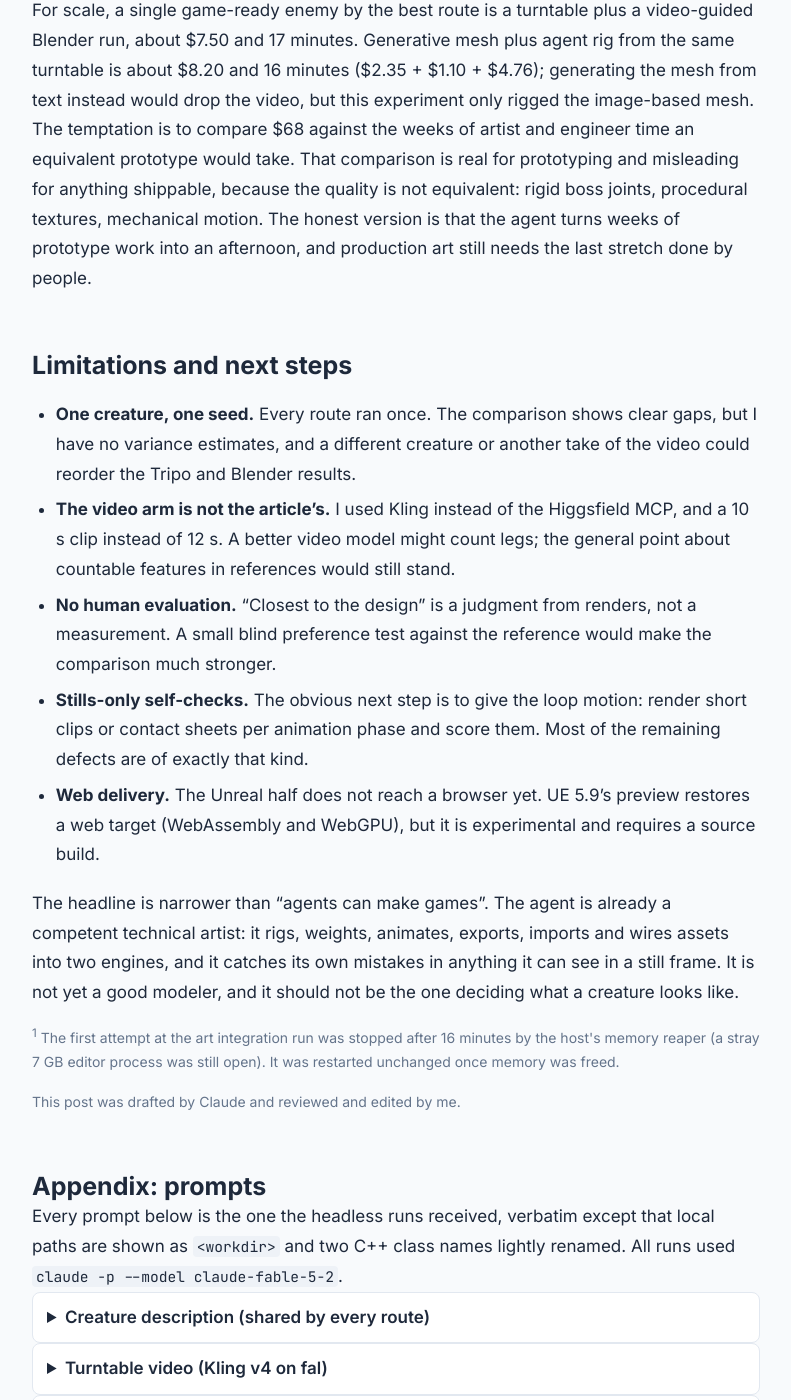
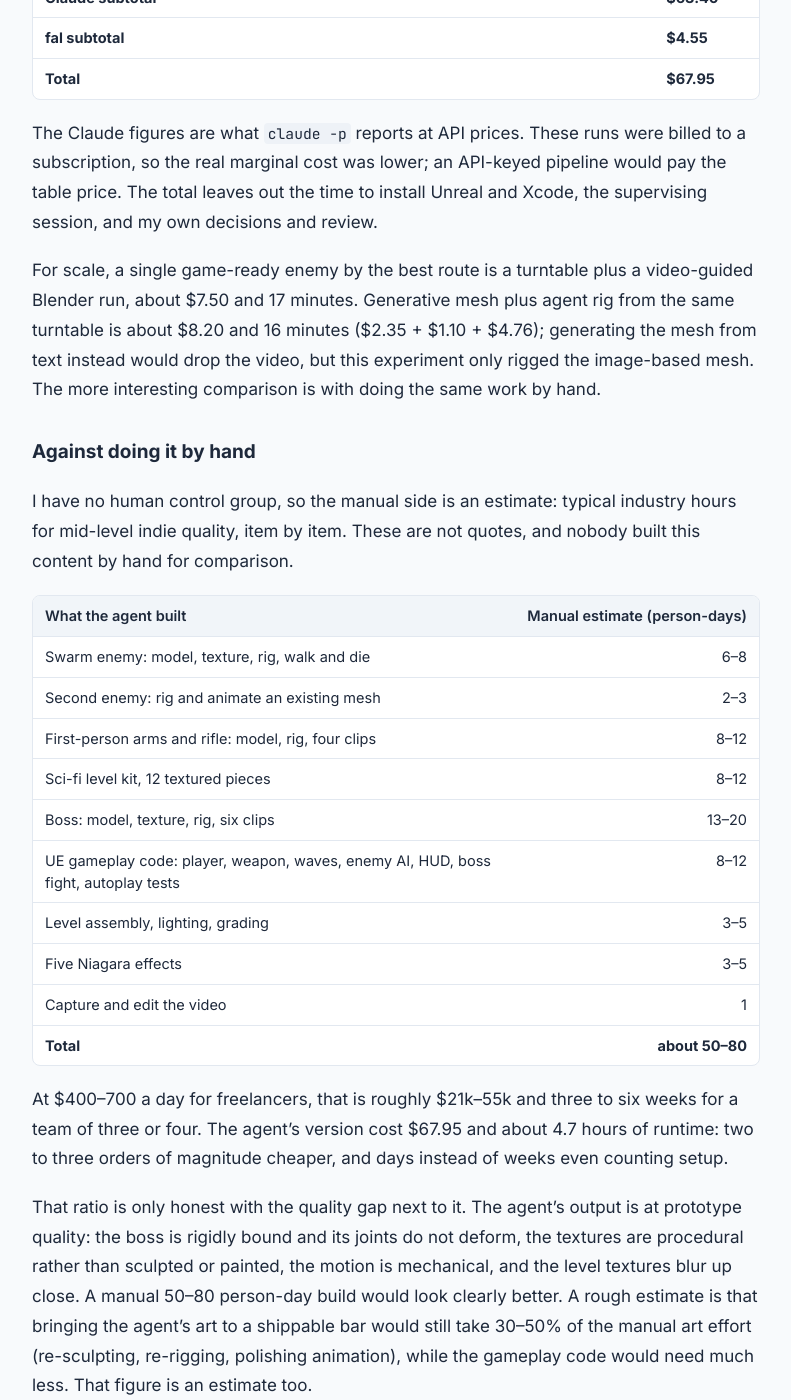
Before and after one commit to shanyang-me/blog, a Jekyll site: the page built from _posts/2026-11-12-agent-built-game-assets.md, in a window 1280 px wide and 1400 px high, scrolled down 13081 px. Shown: the whole window, without its empty margins (244-1035 px from the left). Built offline with Jekyll 4.4.1, drawn with Linux system fonts in a browser that asks for light colours; some of the changed text lies outside the part shown.

Commit message:
Reframe the post around the manual-production comparison
Co-Authored-By: Claude Opus 5.5 <noreply@anthropic.com>

```diff
--- a/_posts/2026-11-12-agent-built-game-assets.md
+++ b/_posts/2026-11-12-agent-built-game-assets.md
@@ -1,9 +1,9 @@
 ---
 layout: post
-title: "A Coding Agent Is a Better Technical Artist Than Modeler"
-subtitle: "Replicating Higgsfield's turntable → Blender → Unreal game pipeline for about $68"
+title: "4.7 Agent-Hours and $68 vs. 50–80 Person-Days: Rebuilding an AI Shooter with a Coding Agent"
+subtitle: "Monsters, a rifle, a level and a UE5 boss fight, built unattended at prototype quality. The person-days are an estimate; the quality gap is real."
 date: 2026-11-12
-description: "I replicated a published turntable → Blender → Unreal game pipeline with Claude Code, end to end and unattended. The agent rigged, animated and shipped playable assets; its weak spot was modeling, not plumbing."
+description: "I replicated a published turntable → Blender → Unreal game pipeline with Claude Code, end to end and unattended: about $68 and 4.7 agent-hours for work estimated at 50–80 person-days by hand, at prototype quality. Integration is solved; art quality is the gap."
 image: /assets/agent-built-game-assets/og.jpg
 permalink: /agent-built-game-assets/
 bibtex_key: yang2026agentgameassets
@@ -11,13 +11,14 @@ bibtex_key: yang2026agentgameassets
 {% assign a = '/assets/agent-built-game-assets' | relative_url %}
 
 <div class="tldr" markdown="1">
-**TL;DR.** I replicated Higgsfield's turntable video → Blender → Unreal Engine pipeline end to end with Claude Code (Fable 5.2), for **about $68** ($63.40 of API-equivalent Claude usage plus $4.55 paid to fal) and **about 4.7 hours** of unattended agent runtime (two of the runs overlapped). The agent produced rigged, animated monsters, a first-person rifle, a playable three.js shooter and a UE5 arena with a boss fight running at 55–60 fps.
+**TL;DR.** I replicated Higgsfield's turntable video → Blender → Unreal Engine pipeline end to end with Claude Code (Fable 5.2), for **about $68** ($63.40 of API-equivalent Claude usage plus $4.55 paid to fal) and **about 4.7 hours** of unattended agent runtime (two of the runs overlapped). The agent produced rigged, animated monsters, a first-person rifle, a sci-fi level kit, a playable three.js shooter and a UE5 arena with a boss fight running at 55–60 fps. By an estimate from typical industry hours, the same content takes a small team **50–80 person-days** by hand, roughly $21k–55k at freelance rates. The output is at prototype quality, not production quality, and closing that gap would still take an estimated 30–50% of the manual art effort.
 
-Its weak spot was modeling, not plumbing. A video turntable turned out to be a poor spec: the video model drew three or four legs per side on a creature that has five. From-scratch meshes read as programmer art. What worked best was the split a technical artist would recognise: a generative 3D model for the mesh, and the agent for rigging, animation, engine integration and self-checking.
+Integration was the part that worked; art quality was the gap. A video turntable turned out to be a poor spec: the video model drew three or four legs per side on a creature that has five. From-scratch meshes read as programmer art. What worked best was the split a technical artist would recognise: a generative 3D model for the mesh, and the agent for rigging, animation, engine integration and self-checking.
 </div>
 
 **Key results at a glance**
 
+- **Hours instead of weeks, at prototype quality.** Every asset, both games and the level ran unattended for about 4.7 agent-hours and $68, against an estimated 50–80 person-days of manual work. The comparison holds for prototyping, not for shippable art.
 - **Video reference helps, but only for shape.** With an identical prompt, the Blender agent that watched the turntable built a clearly better monster than the one that only read the text ($5.15 vs $3.47). Countable features (leg count) had to be overridden by the text.
 - **Generated mesh + agent rig beat agent modeling.** Rigging a Tripo mesh cost $4.76 and 11 minutes, kept the far better surface, and drew in one call instead of five.
 - **The assets survive real engines.** In a three.js shooter the Blender monster needed no scale or orientation fix and its feet slipped 0.009 m/s. In Unreal, all three GLBs imported with skeletons and clips intact, and a headless greybox build hit 57.9 fps with 0 errors.
@@ -232,7 +233,36 @@ The integration problems were real, but each was solved once and stayed solved.
 
 The Claude figures are what `claude -p` reports at API prices. These runs were billed to a subscription, so the real marginal cost was lower; an API-keyed pipeline would pay the table price. The total leaves out the time to install Unreal and Xcode, the supervising session, and my own decisions and review.
 
-For scale, a single game-ready enemy by the best route is a turntable plus a video-guided Blender run, about $7.50 and 17 minutes. Generative mesh plus agent rig from the same turntable is about $8.20 and 16 minutes ($2.35 + $1.10 + $4.76); generating the mesh from text instead would drop the video, but this experiment only rigged the image-based mesh. The temptation is to compare $68 against the weeks of artist and engineer time an equivalent prototype would take. That comparison is real for prototyping and misleading for anything shippable, because the quality is not equivalent: rigid boss joints, procedural textures, mechanical motion. The honest version is that the agent turns weeks of prototype work into an afternoon, and production art still needs the last stretch done by people.
+For scale, a single game-ready enemy by the best route is a turntable plus a video-guided Blender run, about $7.50 and 17 minutes. Generative mesh plus agent rig from the same turntable is about $8.20 and 16 minutes ($2.35 + $1.10 + $4.76); generating the mesh from text instead would drop the video, but this experiment only rigged the image-based mesh. The more interesting comparison is with doing the same work by hand.
+
+### Against doing it by hand
+
+I have no human control group, so the manual side is an estimate: typical industry hours for mid-level indie quality, item by item. These are not quotes, and nobody built this content by hand for comparison.
+
+<div class="table-wrap" markdown="1">
+
+| What the agent built | Manual estimate (person-days) |
+|---|---:|
+| Swarm enemy: model, texture, rig, walk and die | 6–8 |
+| Second enemy: rig and animate an existing mesh | 2–3 |
+| First-person arms and rifle: model, rig, four clips | 8–12 |
+| Sci-fi level kit, 12 textured pieces | 8–12 |
+| Boss: model, texture, rig, six clips | 13–20 |
+| UE gameplay code: player, weapon, waves, enemy AI, HUD, boss fight, autoplay tests | 8–12 |
+| Level assembly, lighting, grading | 3–5 |
+| Five Niagara effects | 3–5 |
+| Capture and edit the video | 1 |
+| **Total** | **about 50–80** |
+
+</div>
+
+At $400–700 a day for freelancers, that is roughly $21k–55k and three to six weeks for a team of three or four. The agent's version cost $67.95 and about 4.7 hours of runtime: two to three orders of magnitude cheaper, and days instead of weeks even counting setup.
+
+That ratio is only honest with the quality gap next to it. The agent's output is at prototype quality: the boss is rigidly bound and its joints do not deform, the textures are procedural rather than sculpted or painted, the motion is mechanical, and the level textures blur up close. A manual 50–80 person-day build would look clearly better. A rough estimate is that bringing the agent's art to a shippable bar would still take 30–50% of the manual art effort (re-sculpting, re-rigging, polishing animation), while the gameplay code would need much less. That figure is an estimate too.
+
+Two more things are not in the $68: the time to install Unreal and Xcode and keep the machine healthy, and the human side, meaning the supervising session's orchestration and my decisions and review. Neither is large next to 50 person-days, but neither is zero.
+
+So the comparison that holds up is this: for prototyping and testing whether a game idea plays, the agent turns weeks of mixed art and engineering work into hours. For production art, it gives you a first draft, and people still do the last stretch.
 
 ## Limitations and next steps
 
@@ -242,7 +272,7 @@ For scale, a single game-ready enemy by the best route is a turntable plus a vid
 - **Stills-only self-checks.** The obvious next step is to give the loop motion: render short clips or contact sheets per animation phase and score them. Most of the remaining defects are of exactly that kind.
 - **Web delivery.** The Unreal half does not reach a browser yet. UE 5.9's preview restores a web target (WebAssembly and WebGPU), but it is experimental and requires a source build.
 
-The headline is narrower than "agents can make games". The agent is already a competent technical artist: it rigs, weights, animates, exports, imports and wires assets into two engines, and it catches its own mistakes in anything it can see in a still frame. It is not yet a good modeler, and it should not be the one deciding what a creature looks like.
+The headline is narrower than "agents can make games". From a turntable to a boss fight, the agent built the whole pipeline unattended: it modeled, rigged, weighted, animated, exported, imported and wired assets into two engines, built the level and the gameplay, and caught its own mistakes in anything it could see in a still frame. That is weeks of manual work done in hours. What it did not deliver is art a player would mistake for hand-made: the modeling and the motion are where people still earn their person-days.
 
 <p class="footnote"><sup>1</sup> The first attempt at the art integration run was stopped after 16 minutes by the host's memory reaper (a stray 7 GB editor process was still open). It was restarted unchanged once memory was freed.</p>
 
```
Also changed, not shown: tools/check_blog.mjs (+7 -0 lines).
